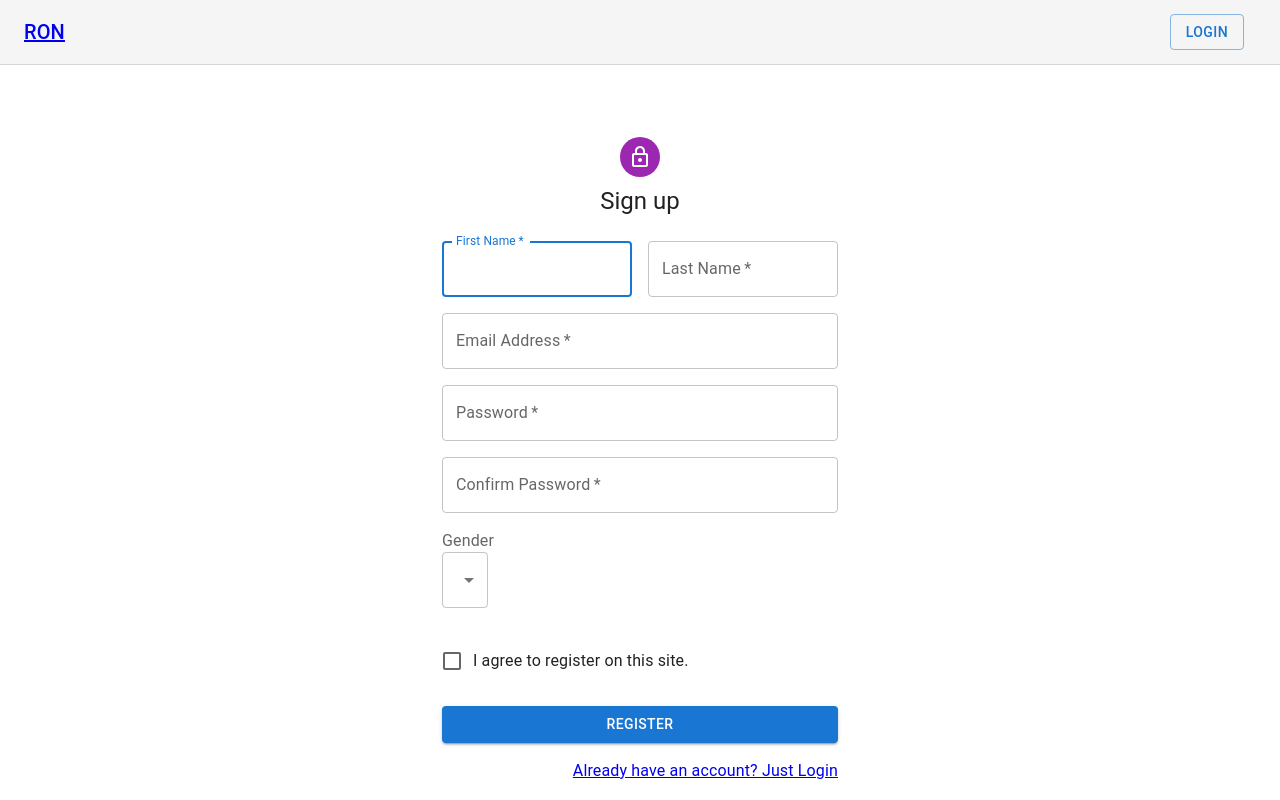
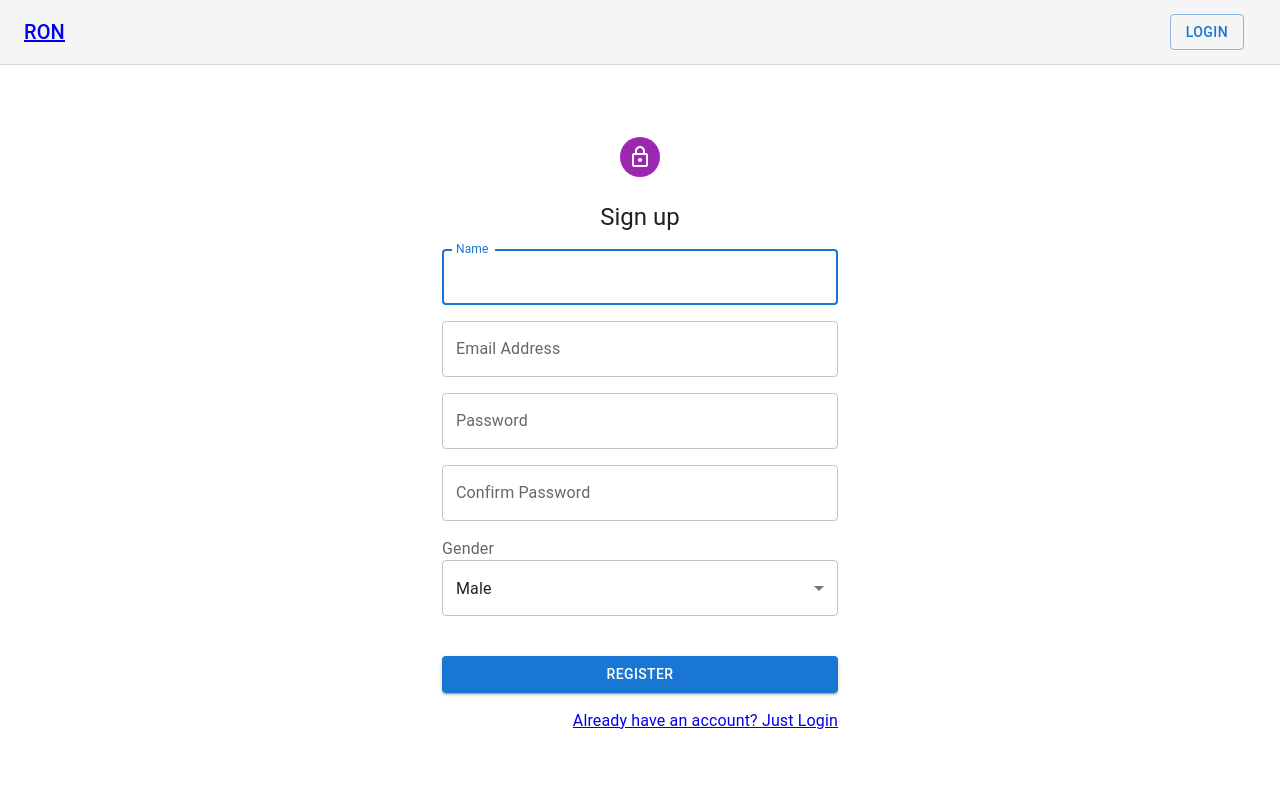
Before and after one commit to enjinerd/ron-logreg, a React (Create React App) app: page /register in a window 1280 px wide. Shown: the top 800 px of the page. Built offline with nearby package versions, Linux system fonts and the light colour scheme.

Commit message:
feat(register): :sparkles: design auth page and validate

```diff
--- a/package.json
+++ b/package.json
@@ -19,7 +19,8 @@
     "react-dom": "^17.0.2",
     "react-router-dom": "^6.2.1",
     "react-scripts": "5.0.0",
-    "web-vitals": "^2.1.4"
+    "web-vitals": "^2.1.4",
+    "yup": "^0.32.11"
   },
   "scripts": {
     "start": "react-scripts start",
--- a/src/helpers/validation.js
+++ b/src/helpers/validation.js
@@ -1,37 +1,33 @@
-export function validateValue(value, validator) {
-  let isValid = true;
-  if (validator(value)) {
-    isValid = false;
-  }
-  return isValid;
-}
+import * as yup from "yup";
 
-export function validateNotEmpty(value) {
-  let error;
-  if (!value) {
-    error = "Harus diisi";
-  }
-  return error;
-}
+const validationSchema = yup.object({
+  email: yup
+    .string("Enter your email")
+    .email("Enter a valid email")
+    .required("Email is required"),
+  password: yup
+    .string("Enter your password")
+    .min(8, "Password should be of minimum 8 characters length")
+    .required("Password is required"),
+  confirmPassword: yup
+    .string("Enter your confirm password")
+    .required()
+    .oneOf([yup.ref("password")], "Passwords do not match"),
 
-/**
- * Validate an email address.
- * @param email - The email address to validate.
- * @returns The error message.
- */
-export function validateEmail(email) {
-  let error;
+  name: yup.string("Enter your name").required("Name is required"),
+  gender: yup.string("Choose your gender").required("Gender is required"),
+  dob: yup
+    .date("Enter your date of birth")
+    .default(new Date("2001-01-01"))
+    .min(
+      new Date("1975-01-01"),
+      `Your dob should be equal or later than ${new Date("1975-01-01")}`
+    )
+    .max(
+      new Date("2008-01-01"),
+      `Your dob should be equal or earlier than ${new Date("2008-01-01")}`
+    )
+    .required("DOB is required"),
+});
 
-  if (!/^[A-Z0-9._%+-]+@[A-Z0-9.-]+\.[A-Z]{2,4}$/i.test(email)) {
-    error = "Email tidak valid";
-  }
-  return error;
-}
-
-export function validateConfirmPassword(password, confirmPassword) {
-  let error;
-  if (password !== confirmPassword) {
-    error = "Konfirmasi Kata sandi tidak cocok";
-  }
-  return error;
-}
+export default validationSchema;
--- a/src/pages/Login.jsx
+++ b/src/pages/Login.jsx
@@ -70,10 +70,7 @@ export function Login() {
               id="password"
               autoComplete="current-password"
             />
-            <FormControlLabel
-              control={<Checkbox value="remember" color="primary" />}
-              label="Remember me"
-            />
+
             <Button
               type="submit"
               fullWidth
--- a/src/pages/Register.jsx
+++ b/src/pages/Register.jsx
@@ -7,9 +7,8 @@ import FormControlLabel from "@mui/material/FormControlLabel";
 import Checkbox from "@mui/material/Checkbox";
 import { Link } from "react-router-dom";
 import Grid from "@mui/material/Grid";
-import { Select, MenuItem, InputLabel } from "@mui/material";
+import { Select, MenuItem, InputLabel, Alert } from "@mui/material";
 import DateAdapter from "@mui/lab/AdapterDayjs";
-
 import LocalizationProvider from "@mui/lab/LocalizationProvider";
 import DatePicker from "@mui/lab/DatePicker";
 import Box from "@mui/material/Box";
@@ -17,20 +16,45 @@ import LockOutlinedIcon from "@mui/icons-material/LockOutlined";
 import Typography from "@mui/material/Typography";
 import Container from "@mui/material/Container";
 import { createTheme, ThemeProvider } from "@mui/material/styles";
+import { useFormik } from "formik";
+import validationSchema from "../helpers/validation";
 
 const theme = createTheme();
 
 export function Register() {
-  const [dob, setDob] = useState("");
-  const handleSubmit = (event) => {
-    event.preventDefault();
-    const data = new FormData(event.currentTarget);
-    // eslint-disable-next-line no-console
-    console.log({
-      email: data.get("email"),
-      password: data.get("password"),
-    });
-  };
+  const [isSucces, setSuccess] = useState(false);
+  const [isExist, setExist] = useState(false);
+
+  const formik = useFormik({
+    initialValues: {
+      email: "",
+      password: "",
+      confirmPassword: "",
+      name: "",
+      gender: "male",
+      dob: new Date("2000-01-01"),
+    },
+    validationSchema: validationSchema,
+    onSubmit: (values) => {
+      console.log(JSON.stringify(values, null, 7));
+      if (!localStorage.getItem(values.email)) {
+        localStorage.setItem(
+          values.email,
+          JSON.stringify({
+            name: values.name,
+            gender: values.gender,
+            password: btoa(values.password),
+            dob: values.dob,
+            isUserLoggedIn: false,
+          })
+        );
+        setSuccess(true);
+        console.log(localStorage.getItem(values.email));
+      } else {
+        setExist(true);
+      }
+    },
+  });
 
   return (
     <ThemeProvider theme={theme}>
@@ -47,101 +71,114 @@ export function Register() {
           <Avatar sx={{ m: 1, bgcolor: "secondary.main" }}>
             <LockOutlinedIcon />
           </Avatar>
-          <Typography component="h1" variant="h5">
+          <Typography sx={{ m: 2 }} component="h1" variant="h5">
             Sign up
           </Typography>
-          <Box
-            component="form"
-            noValidate
-            onSubmit={handleSubmit}
-            sx={{ mt: 3 }}
-          >
+          {isSucces && (
+            <Alert severity="success" sx={{ mb: 3 }}>
+              You're successfully registered,{" "}
+              <Link to="/login">
+                <strong>Login</strong>
+              </Link>{" "}
+              to access our secret feature
+            </Alert>
+          )}
+          {isExist && (
+            <Alert severity="error" sx={{ mb: 3 }}>
+              Email is already registered.
+            </Alert>
+          )}
+          <form onSubmit={formik.handleSubmit}>
             <Grid container spacing={2}>
-              <Grid item xs={12} sm={6}>
+              <Grid item xs={12}>
                 <TextField
-                  autoComplete="given-name"
-                  name="firstName"
-                  required
+                  name="name"
                   fullWidth
-                  id="firstName"
-                  label="First Name"
+                  id="name"
+                  label="Name"
                   autoFocus
-                />
-              </Grid>
-              <Grid item xs={12} sm={6}>
-                <TextField
-                  required
-                  fullWidth
-                  id="lastName"
-                  label="Last Name"
-                  name="lastName"
-                  autoComplete="family-name"
+                  value={formik.values.name}
+                  onChange={formik.handleChange}
+                  error={formik.touched.name && Boolean(formik.errors.name)}
+                  helperText={formik.touched.name && formik.errors.name}
                 />
               </Grid>
               <Grid item xs={12}>
                 <TextField
-                  required
                   fullWidth
                   id="email"
                   label="Email Address"
                   name="email"
-                  autoComplete="email"
+                  value={formik.values.email}
+                  onChange={formik.handleChange}
+                  error={formik.touched.email && Boolean(formik.errors.email)}
+                  helperText={formik.touched.email && formik.errors.email}
                 />
               </Grid>
               <Grid item xs={12}>
                 <TextField
-                  required
                   fullWidth
                   name="password"
                   label="Password"
                   type="password"
                   id="password"
-                  autoComplete="new-password"
+                  value={formik.values.password}
+                  onChange={formik.handleChange}
+                  error={
+                    formik.touched.password && Boolean(formik.errors.password)
+                  }
+                  helperText={formik.touched.password && formik.errors.password}
                 />
               </Grid>
               <Grid item xs={12}>
                 <TextField
-                  required
                   fullWidth
-                  name="confirm_password"
+                  name="confirmPassword"
                   label="Confirm Password"
-                  type="cpassword"
-                  id="confirm_password"
-                  autoComplete="new-password"
+                  type="password"
+                  id="confirmPassword"
+                  value={formik.values.confirmPassword}
+                  onChange={formik.handleChange}
+                  error={
+                    formik.touched.confirmPassword &&
+                    Boolean(formik.errors.confirmPassword)
+                  }
+                  helperText={
+                    formik.touched.confirmPassword &&
+                    formik.errors.confirmPassword
+                  }
                 />
               </Grid>
               <Grid item xs={12}>
-                <InputLabel id="demo-simple-select-label">Gender</InputLabel>
+                <InputLabel id="gender-label">Gender</InputLabel>
                 <Select
-                  labelId="demo-simple-select-label"
-                  id="demo-simple-select"
-                  value="Gender"
+                  fullWidth
+                  labelId="gender-label"
                   label="Gender"
+                  name="gender"
+                  id="gender"
+                  value={formik.values.gender}
+                  onChange={formik.handleChange}
+                  error={formik.touched.gender && Boolean(formik.errors.gender)}
+                  helperText={formik.touched.gender && formik.errors.gender}
                 >
-                  <MenuItem value={10}>Ten</MenuItem>
-                  <MenuItem value={20}>Twenty</MenuItem>
-                  <MenuItem value={30}>Thirty</MenuItem>
+                  <MenuItem value="male">Male</MenuItem>
+                  <MenuItem value="female">Female</MenuItem>
                 </Select>
               </Grid>
               <Grid item xs={12}>
                 <LocalizationProvider dateAdapter={DateAdapter}>
                   <DatePicker
                     label="Date of Birth"
-                    value={dob}
-                    onChange={(newValue) => {
-                      setDob(newValue);
-                    }}
+                    id="dob"
+                    name="dob"
+                    value={formik.values.dob}
+                    onChange={(e) => formik.setFieldValue("dob", e.$d)}
+                    error={formik.touched.dob && Boolean(formik.errors.dob)}
+                    helperText={formik.touched.dob && formik.errors.dob}
                     renderInput={(params) => <TextField {...params} />}
                   />
                 </LocalizationProvider>
-              </Grid>
-              <Grid item xs={12}>
-                <FormControlLabel
-                  control={
-                    <Checkbox value="allowExtraEmails" color="primary" />
-                  }
-                  label="I agree to register on this site."
-                />
               </Grid>
             </Grid>
             <Button
@@ -149,6 +186,7 @@ export function Register() {
               fullWidth
               variant="contained"
               sx={{ mt: 3, mb: 2 }}
+              disabled={isSucces}
             >
               Register
             </Button>
@@ -157,7 +195,7 @@ export function Register() {
                 <Link to="/login">Already have an account? Just Login</Link>
               </Grid>
             </Grid>
-          </Box>
+          </form>
         </Box>
       </Container>
     </ThemeProvider>
```
Also changed, not shown: 1 other file (tests, documents, lock files or other folders).
